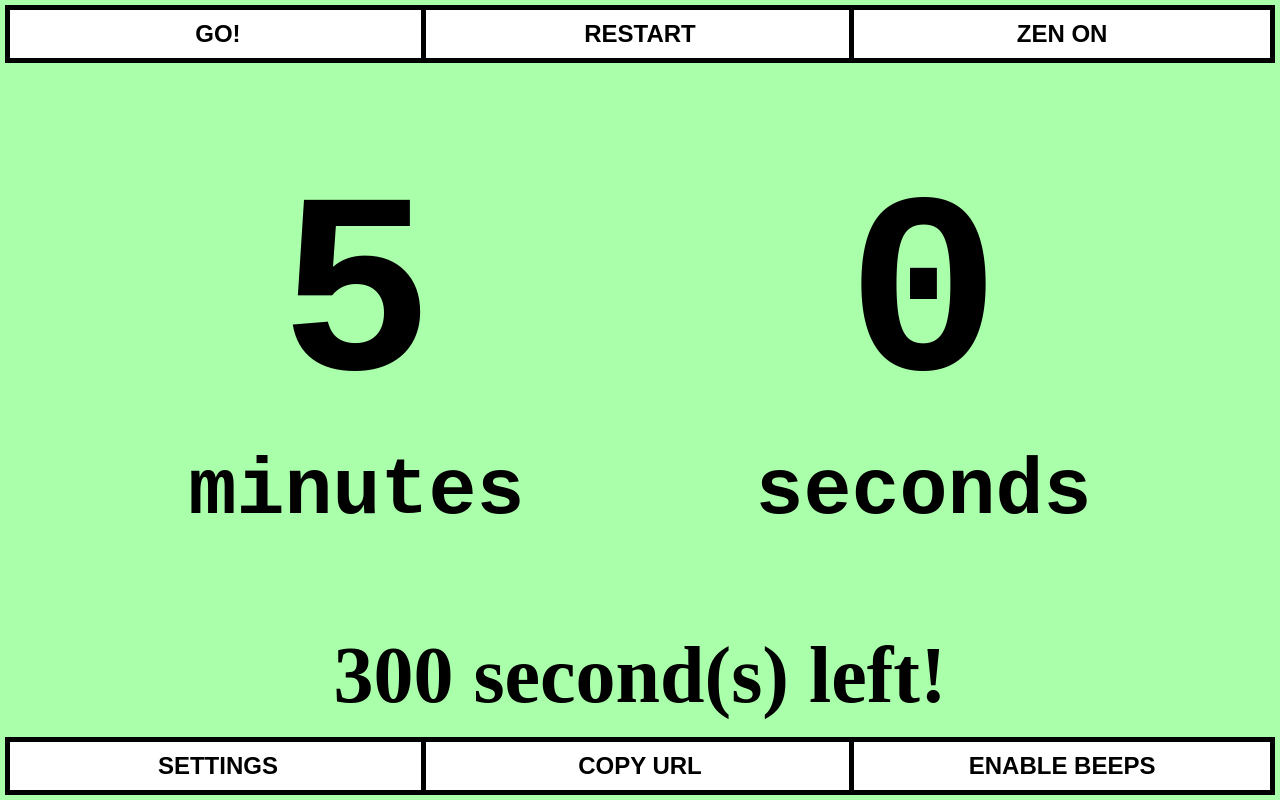
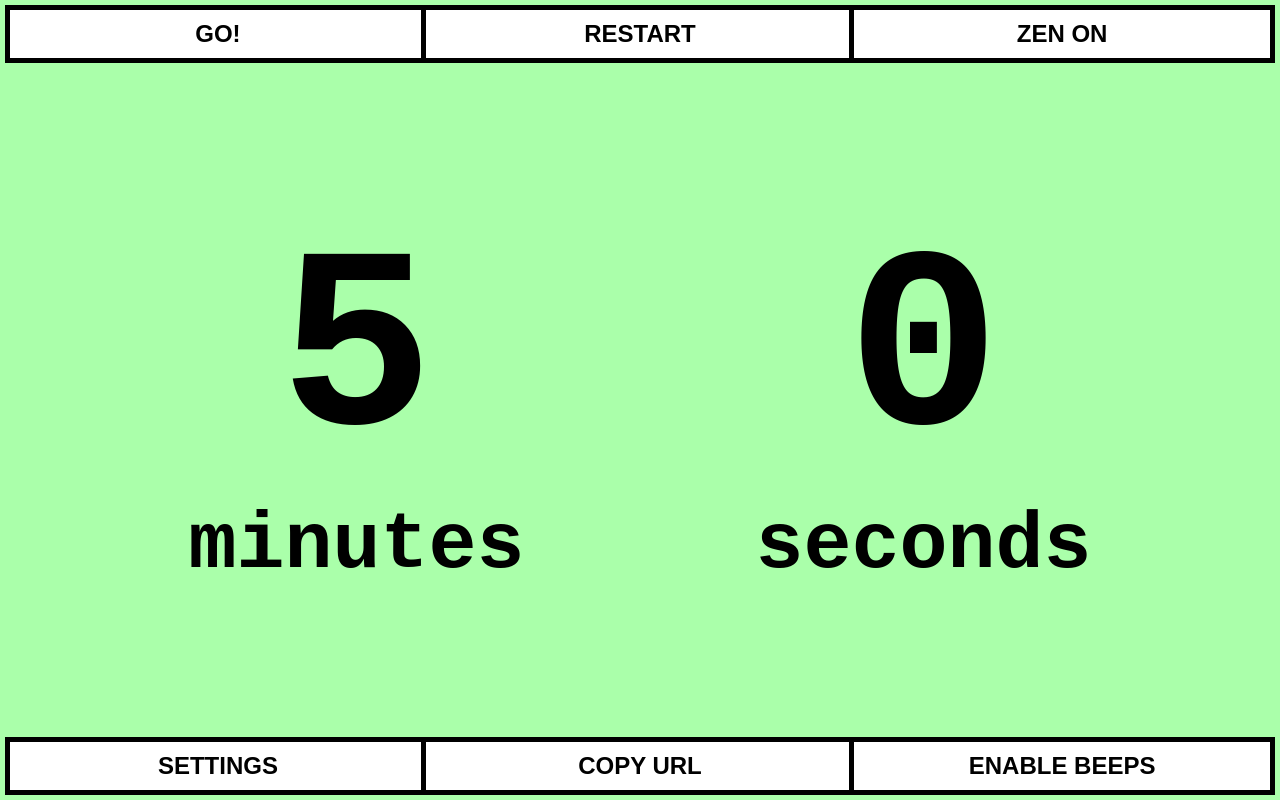
Before and after one commit to JoshuaKGoldberg/stoptalking, a React (Create React App) app: page /play in a window 1280 px wide. Built offline with nearby package versions, Linux system fonts and the light colour scheme.

Commit message:
No out of time if not necessary; better red glow

```diff
--- a/src/components/Layout/WarningBackground/index.tsx
+++ b/src/components/Layout/WarningBackground/index.tsx
@@ -12,7 +12,6 @@ export const WarningBackground: React.FC<WarningBackgroundProps> = ({
 }) => {
     const opacity =
         percentage === undefined ? 0 : Math.pow(0.25, percentage * 4);
-    console.log({ opacity });
 
     return (
         <div
@@ -24,6 +23,10 @@ export const WarningBackground: React.FC<WarningBackgroundProps> = ({
         >
             <div className={styles.warning} style={{ opacity }} />
             <div className={styles.error} style={{ opacity: opacity - 1 }} />
+            <div
+                className={styles.errorGlow}
+                style={{ opacity: opacity >= 1 ? 1 : 0 }}
+            />
         </div>
     );
 };
--- a/src/components/Layout/WarningBackground/styles.module.css
+++ b/src/components/Layout/WarningBackground/styles.module.css
@@ -1,14 +1,14 @@
 .background,
 .warning,
-.error {
-    background: white;
+.error,
+.errorGlow {
     bottom: 0;
     left: 0;
     opacity: 1;
     position: absolute;
     right: 0;
     top: 0;
-    transition: opacity 350ms;
+    transition: opacity 350ms, box-shadow 1000ms;
 }
 
 .background.active {
@@ -20,5 +20,9 @@
 }
 
 .error {
+    box-shadow: 0 0 5rem red inset;
+}
+
+.errorGlow {
     box-shadow: 0 0 2rem red inset, 0 0 10rem #ff6060 inset;
 }
--- a/src/play/OutOfTime/index.tsx
+++ b/src/play/OutOfTime/index.tsx
@@ -1,5 +1,6 @@
 import React from "react";
 
+import { secondMs } from "../../time";
 import { useBeeper } from "../Beeper/useBeeper";
 import styles from "./styles.module.css";
 
@@ -9,15 +10,12 @@ export type OutOfTimeProps = {
 };
 
 export const OutOfTime: React.FC<OutOfTimeProps> = ({ audio, over }) => {
+    const seconds = -over / secondMs;
     useBeeper({ over, audio });
 
-    if (over > 0) {
+    if (seconds > 0) {
         return null;
     }
 
-    return (
-        <p className={styles.notice}>
-            {over === 0 ? "Out of time" : `${-over / 1000} second(s) left`}!
-        </p>
-    );
+    return <p className={styles.notice}>Out of time!</p>;
 };
--- a/src/play/OutOfTime/styles.module.css
+++ b/src/play/OutOfTime/styles.module.css
@@ -1,6 +1,7 @@
 .notice {
     font-size: 10vh;
     font-weight: bold;
+    position: relative;
     margin: 0 0 1rem;
     text-align: center;
 }
```
